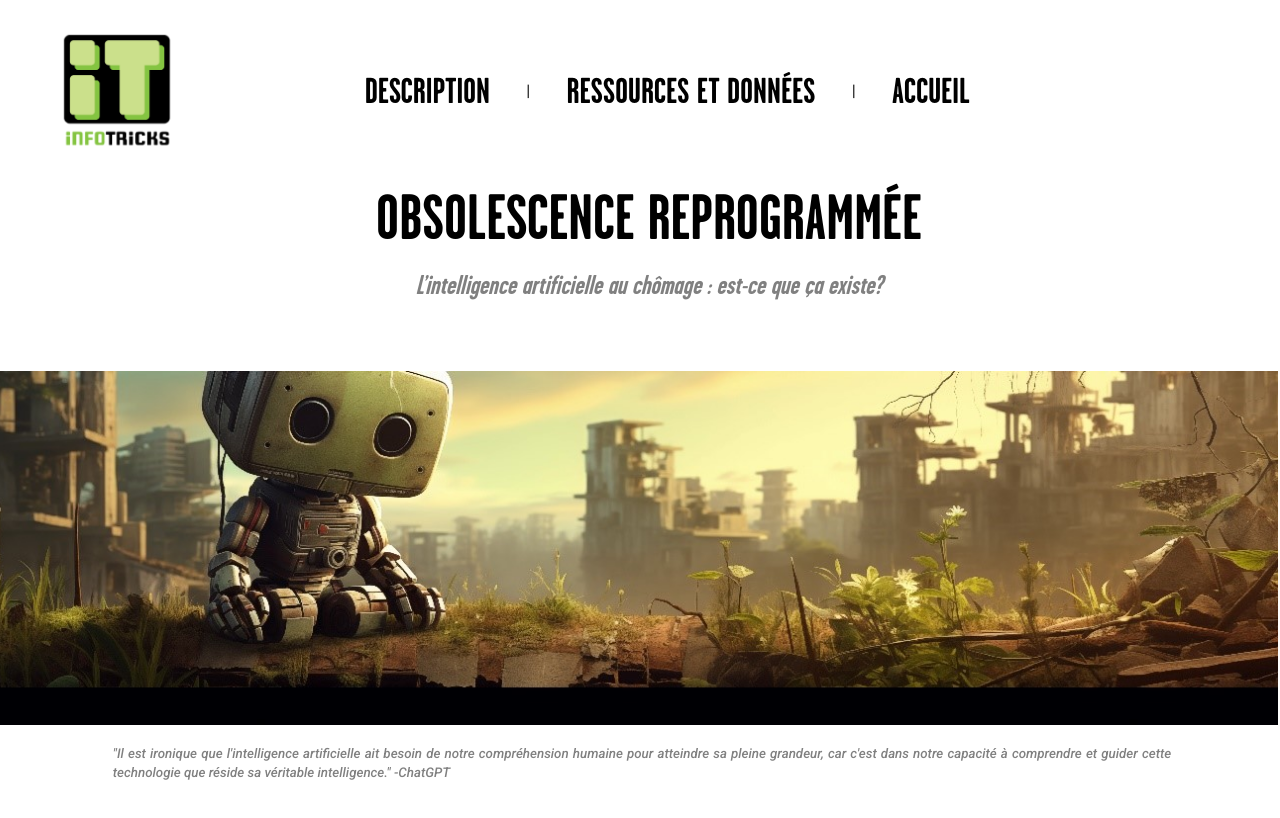
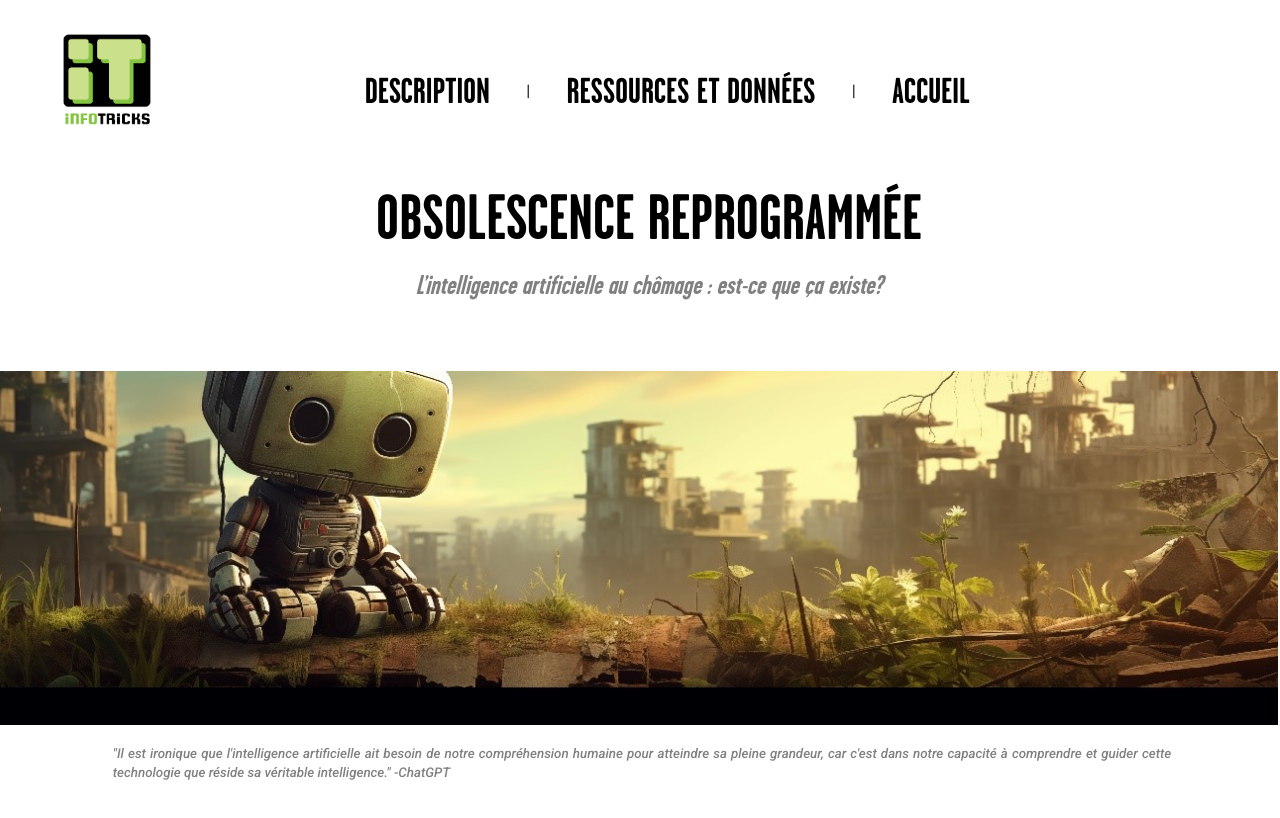
Before and after one commit to Ghostwriter31/Infotricks, a website built with webpack: page index.html in a window 1280 px wide. Shown: the top 818 px of the page. Built offline with nearby package versions, Linux system fonts and the light colour scheme.

Commit message:
Update index.html

```diff
--- a/index.html
+++ b/index.html
@@ -24,7 +24,7 @@
   <meta name="theme-color" content="#fafafa">
 </head>
 <header>
-  <a href="https://www.behance.net/Point_Blank" id="logoit"><img src="/img/logo.png" width="110px"></a>
+  <a href="https://www.behance.net/Point_Blank" id="logoit"><img src="/img/logo.png" width="90px"></a>
   <nav>
 
     <a href="description.html">
```
